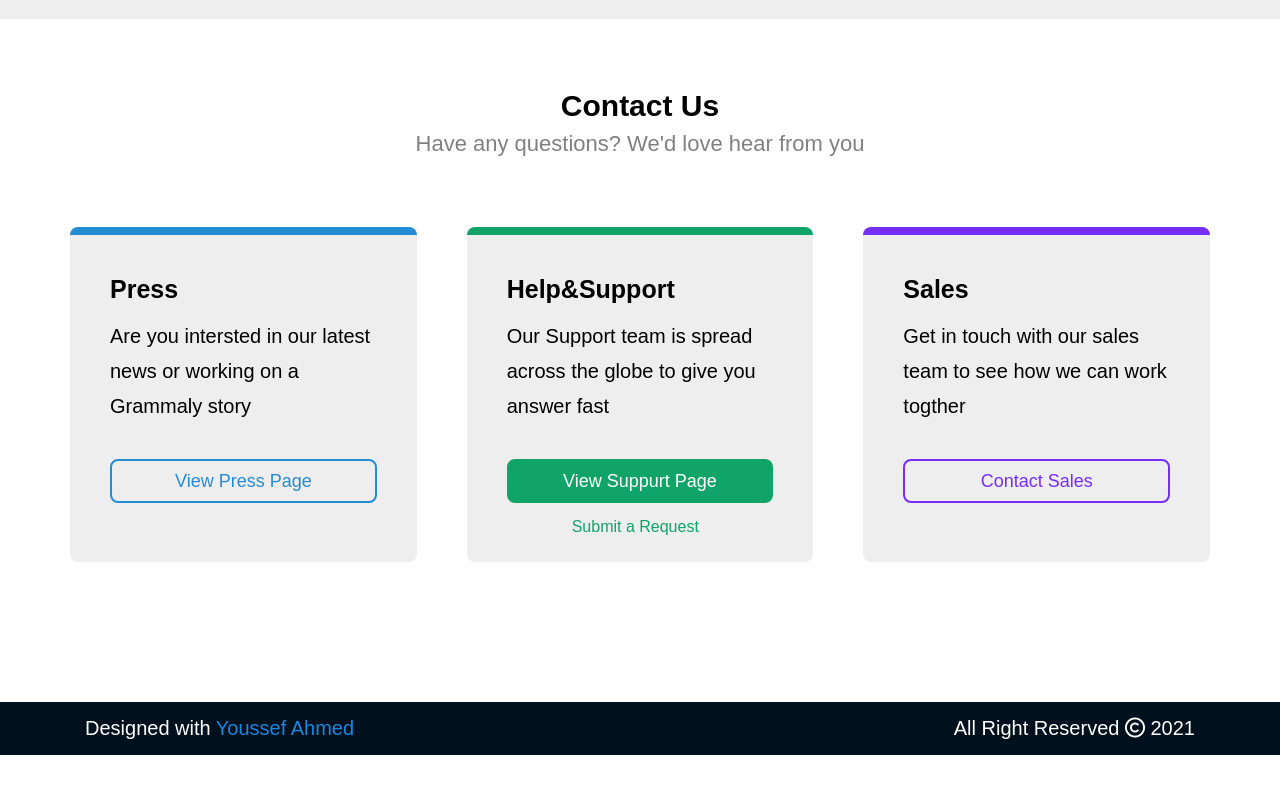
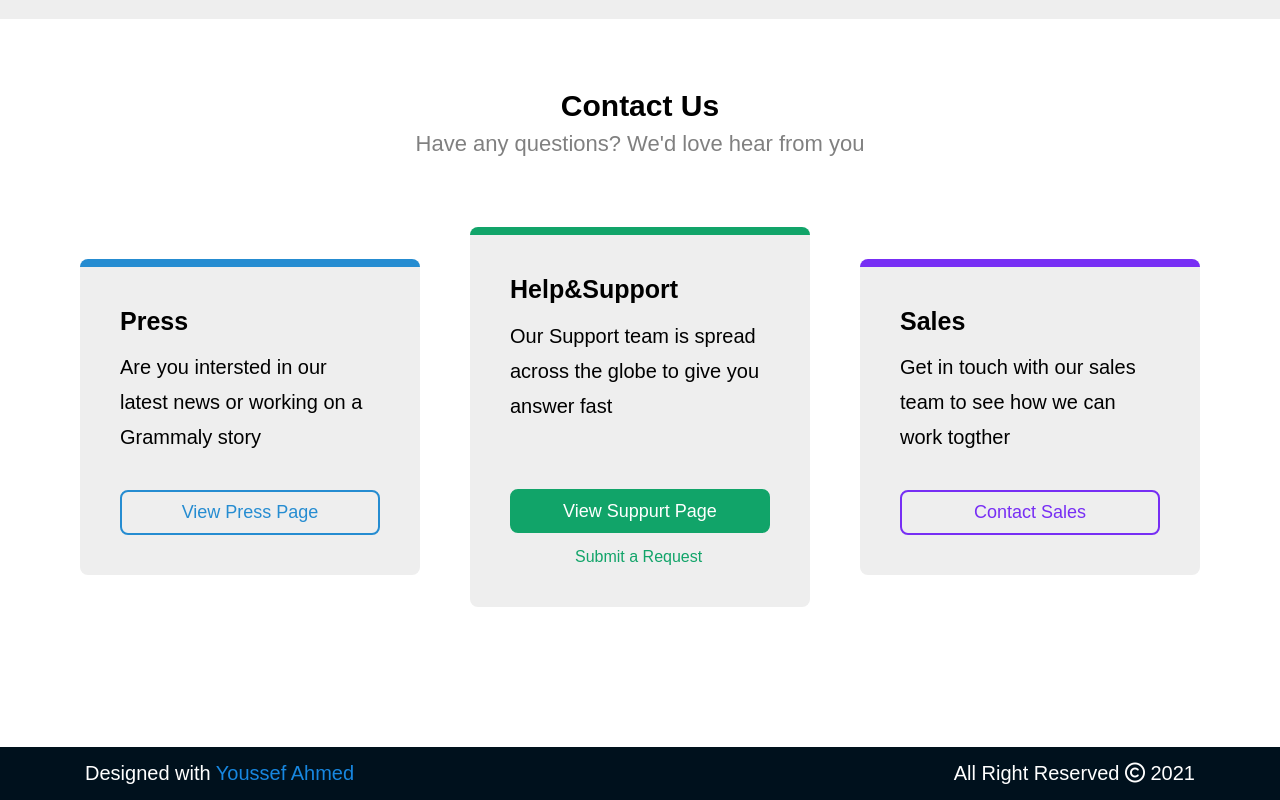
Before and after one commit to YoussefDybala/Skills-Landing, a plain HTML site: page index.html in a window 1280 px wide. Shown: the part 2250-3050 px from the top of the page. Before the commit the page ends 3005 px from the top, so only its background shows below. Drawn offline with Linux system fonts and the light colour scheme.

Commit message:
new commit

```diff
--- a/css/style.css
+++ b/css/style.css
@@ -373,6 +373,8 @@ display: flex;
 .box {
   padding: 70px 0;
   display: flex;
+  justify-content: center;
+  align-items: center;
   gap: 50px;
 }
 @media (max-width :768px) {
@@ -382,28 +384,33 @@ display: flex;
     flex-direction: column;
     gap: 50px;
   }
-
 }
 .box .contact-box1 {
  padding: 40px;
 background-color: #eee;
 border-radius: 8px;
-width: 360px;
+width: 340px;
 border-top: 8px solid #258cd1
 }
 .box .contact-box2 {
   padding: 40px;
 background-color: #eee;
 border-radius: 8px;
-width: 360px;
-
+width: 340px;
+height: 380px;
 border-top: 8px solid #11a469
+}
+.box .contact-box2 button {
+  top: 30px;
+}
+.box .contact-box2 span {
+  top: 30px;
 }
 .box .contact-box3 {
   padding: 40px;
 background-color: #eee;
 border-radius: 8px;
-width: 360px;
+width: 340px;
 border-top: 8px solid rgb(119, 46, 244)
 }
 .box h4 {
@@ -440,7 +447,8 @@ border-radius: 8px;
   text-align: center;
   position: relative;
   left: 65px;
-  top: 15px;
+  top: 45px;
+
 }
 .box .contact-box3 button {
   color: rgb(119, 46, 244) ;
```
